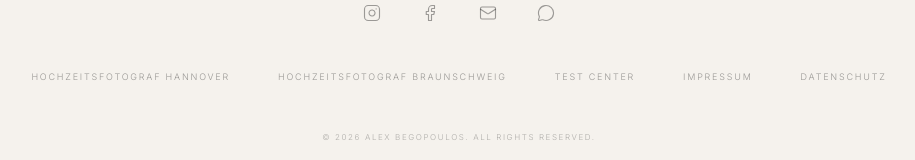
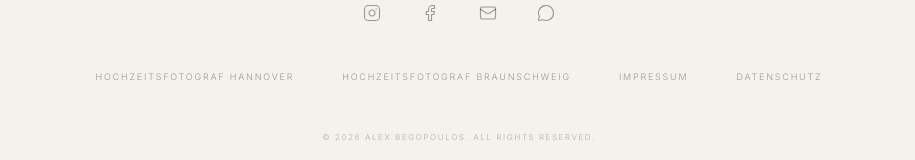
Before and after one commit to harald37/alex-test-website-01, a React (Vite) app: page / in a window 1280 px wide. Shown: the part 6488-6648 px from the top of the page, without its empty margins (181-1096 px from the left). Built offline with nearby package versions, Linux system fonts and the light colour scheme; a web font is replaced by a local one.

Commit message:
feat(footer): Move test link and update copyright
The "Test Center" link has been removed from the main footer navigation. A placeholder symbol `©` in the copyright notice is now a non-navigable link to `/test`, effectively relocating the test link to a less prominent position.

```diff
--- a/src/components/Footer.tsx
+++ b/src/components/Footer.tsx
@@ -41,12 +41,6 @@ export const Footer = () => {
             Hochzeitsfotograf Braunschweig
           </Link>
           <Link
-            to="/test"
-            className="font-sans uppercase tracking-[0.2em] text-[9px] text-[#141414]/40 hover:text-[#141414] transition-all"
-          >
-            Test Center
-          </Link>
-          <Link
             to="/impressum"
             className="font-sans uppercase tracking-[0.2em] text-[9px] text-[#141414]/40 hover:text-[#141414] transition-all"
           >
@@ -61,7 +55,7 @@ export const Footer = () => {
         </div>
 
         <div className="font-sans uppercase tracking-[0.2em] text-[8px] text-[#141414]/30">
-          © {new Date().getFullYear()} ALEX BEGOPOULOS. ALL RIGHTS RESERVED.
+          <Link to="/test" className="hover:text-[#141414]/30 cursor-default">©</Link> {new Date().getFullYear()} ALEX BEGOPOULOS. ALL RIGHTS RESERVED.
         </div>
       </div>
     </footer>
```
